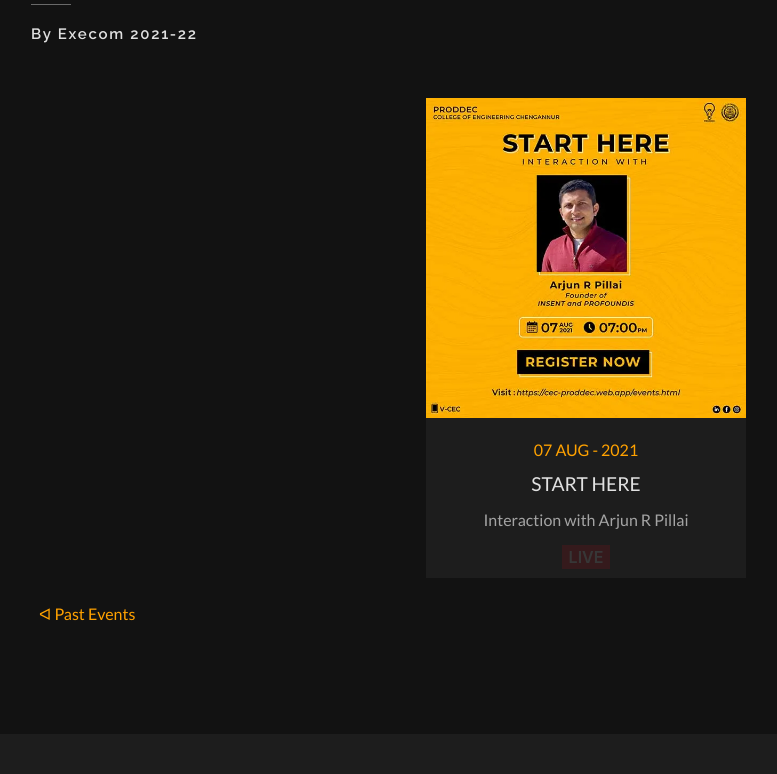
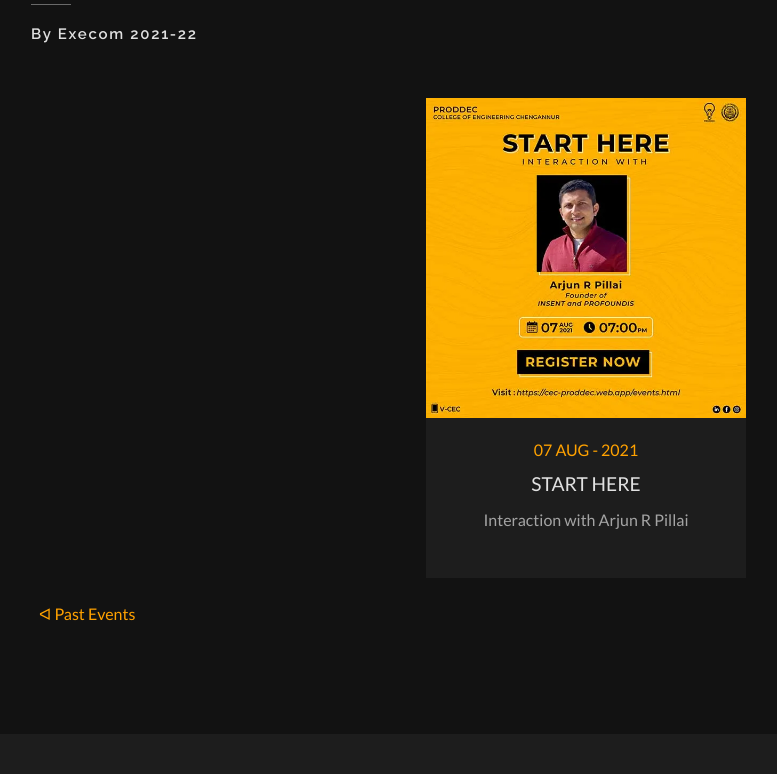
Before and after one commit to gokulmanohar/PRODDEC-Official-Website, a plain HTML site: page events.html in a window 1280 px wide. Shown: the part 630-1404 px from the top of the page, without its empty margins (54-831 px from the left). Drawn offline with nearby package versions, Linux system fonts and the light colour scheme.

Commit message:
Event 1 registration closed

```diff
--- a/events.html
+++ b/events.html
@@ -116,7 +116,7 @@
         <div class="row mt-5 justify-content-center">
 
             <div class="card card-custom mx-2 mb-3">
-                <a href="https://forms.gle/m5khiTwQLGMRc8ay7" target="_blank">
+                <a onclick="regclosed()">
                     <div class="card" id="event-card">
                         <picture>
                             <source type="image/webp" srcset="img/events/event1.webp">
@@ -127,9 +127,9 @@
                             <div class="card-date">07 AUG - 2021</div>
                             <div class="card-heading">Start Here</div>
                             <p class="card-info">Interaction with Arjun R Pillai</p>
-                            <div class="live-ticker boxed">
+                            <!-- <div class="live-ticker boxed">
                                 <span class="opacityPulse">LIVE</span>
-                            </div>
+                            </div> -->
                         </div>
                     </div>
                 </a>
```
